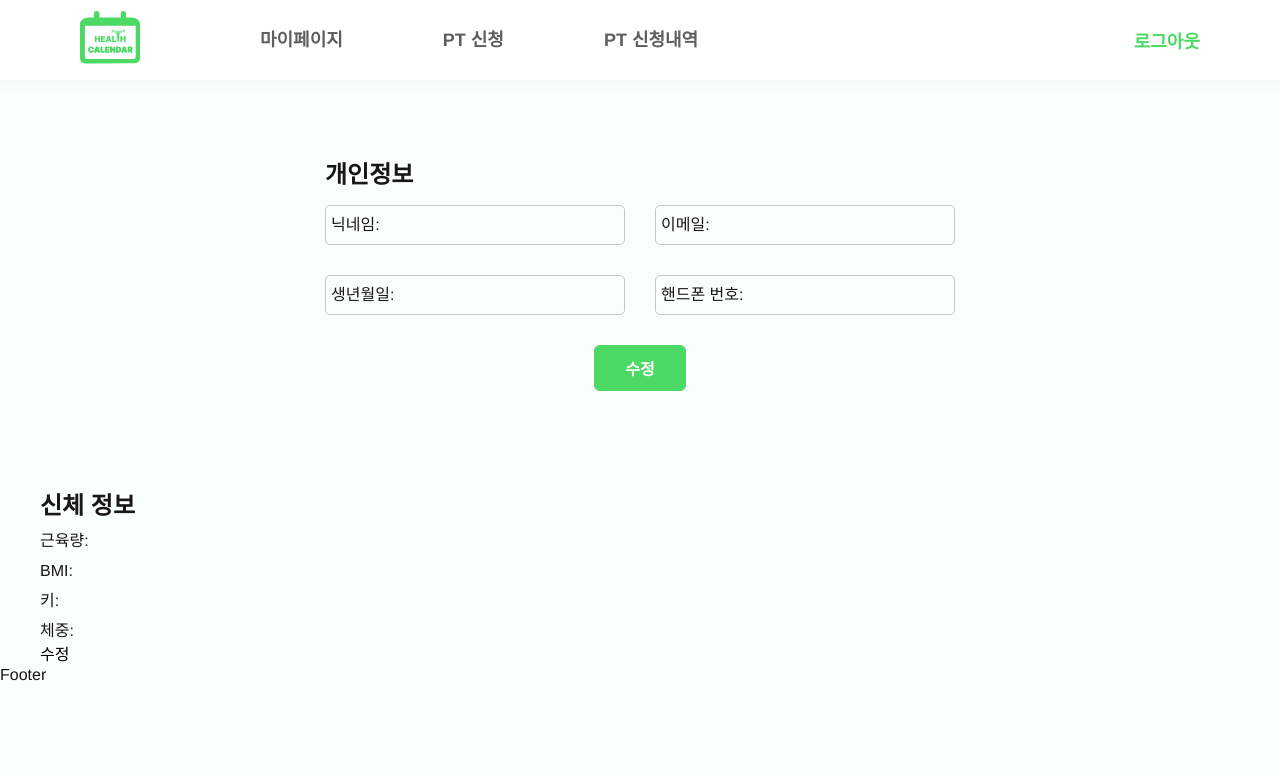
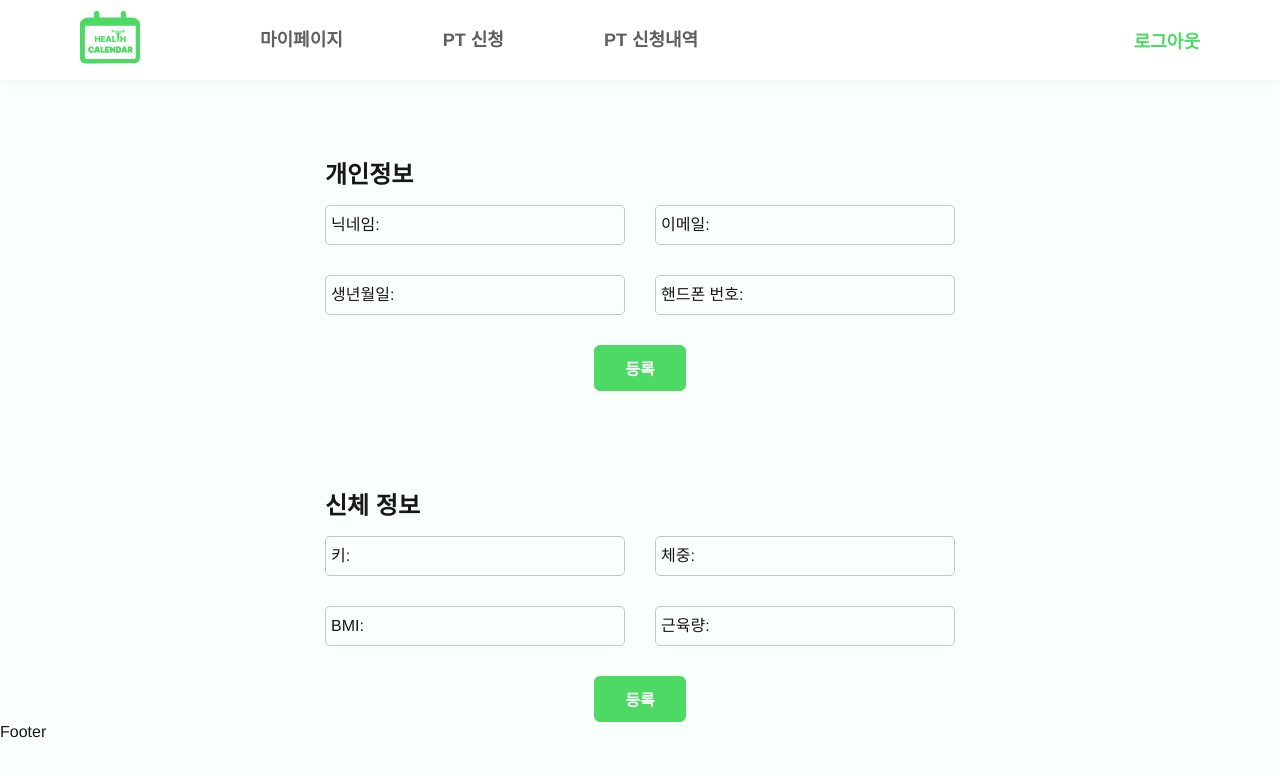
Before and after one commit to YuHyeonWook/health, a React (Vite) app: page /mypage in a window 1280 px wide. Shown: the top 776 px of the page. Built offline with nearby package versions, Linux system fonts and the light colour scheme; no server answers; the database is empty; a web font is replaced by a local one.

Commit message:
design: 스타일 컴포넌트 수정함

```diff
--- a/src/components/UserInBoby.tsx
+++ b/src/components/UserInBoby.tsx
@@ -3,6 +3,14 @@ import { ref, get } from 'firebase/database';
 import styled from 'styled-components';
 import { auth, db } from '@/firebase';
 import UserInBodyModal from '@/components/UserInBobyModal';
+import {
+  BtnBox,
+  UserInformationBox,
+  UserInformationContainer,
+  UserInformationH2,
+  UserInformationSpan,
+} from '@/styles/userInformation';
+import Button from './Button';
 
 const UserInBody = () => {
   const [isModalOpen, setIsModalOpen] = useState<boolean>(false);
@@ -42,24 +50,23 @@ const UserInBody = () => {
 
   return (
     <>
-      <UserBodyBox>
-        <h2>신체 정보</h2>
-        <p>근육량: {userBodyData.muscleMass}</p>
-        <p>BMI: {userBodyData.bmi}</p>
-        <p>키: {userBodyData.height}</p>
-        <p>체중: {userBodyData.weight}</p>
-      </UserBodyBox>
-      <button onClick={openModal}>수정</button>
+      <UserInformationContainer>
+        <main>
+          <UserInformationH2>신체 정보</UserInformationH2>
+          <UserInformationBox>
+            <UserInformationSpan>키: {userBodyData.height}</UserInformationSpan>
+            <UserInformationSpan>체중: {userBodyData.weight}</UserInformationSpan>
+            <UserInformationSpan>BMI: {userBodyData.bmi}</UserInformationSpan>
+            <UserInformationSpan>근육량: {userBodyData.muscleMass}</UserInformationSpan>
+          </UserInformationBox>
+        </main>
+        <BtnBox>
+          <Button onClick={openModal}>등록</Button>
+        </BtnBox>
+      </UserInformationContainer>
       <UserInBodyModal isOpen={isModalOpen} onClose={closeModal} setUserBodyData={setUserBodyData} />
     </>
   );
 };
 
 export default UserInBody;
-
-const UserBodyBox = styled.div`
-  margin-top: 10rem;
-  display: flex;
-  flex-direction: column;
-  gap: 1rem;
-`;
--- a/src/components/UserInfo.tsx
+++ b/src/components/UserInfo.tsx
@@ -5,6 +5,13 @@ import { ref, get } from 'firebase/database';
 import { auth, db } from '@/firebase';
 import Button from '@/components/Button';
 import { UserInfoData } from '@/lib/types/userInformation';
+import {
+  BtnBox,
+  UserInformationBox,
+  UserInformationContainer,
+  UserInformationH2,
+  UserInformationSpan,
+} from '@/styles/userInformation';
 
 const UserInfo = () => {
   const [isModalOpen, setIsModalOpen] = useState<boolean>(false);
@@ -46,23 +53,23 @@ const UserInfo = () => {
 
   return (
     <>
-      <UserInfoContainer>
+      <UserInformationContainer>
         <main>
-          <PrivateH2>개인정보</PrivateH2>
+          <UserInformationH2>개인정보</UserInformationH2>
           <ProfileBox>
             {userInfoData.photoURL && <ProfileImage src={userInfoData.photoURL} alt="프로필 이미지" />}
           </ProfileBox>
-          <UserInfoBox>
-            <UserInfoSpan>닉네임: {userInfoData.userName}</UserInfoSpan>
-            <UserInfoSpan>이메일: {userInfoData.email}</UserInfoSpan>
-            <UserInfoSpan>생년월일: {userInfoData.birthday}</UserInfoSpan>
-            <UserInfoSpan>핸드폰 번호: {userInfoData.phoneNumber}</UserInfoSpan>
-          </UserInfoBox>
+          <UserInformationBox>
+            <UserInformationSpan>닉네임: {userInfoData.userName}</UserInformationSpan>
+            <UserInformationSpan>이메일: {userInfoData.email}</UserInformationSpan>
+            <UserInformationSpan>생년월일: {userInfoData.birthday}</UserInformationSpan>
+            <UserInformationSpan>핸드폰 번호: {userInfoData.phoneNumber}</UserInformationSpan>
+          </UserInformationBox>
         </main>
         <BtnBox>
-          <Button onClick={openModal}>수정</Button>
+          <Button onClick={openModal}>등록</Button>
         </BtnBox>
-      </UserInfoContainer>
+      </UserInformationContainer>
       <UserInfoModal isOpen={isModalOpen} onClose={closeModal} setUserInfoData={setUserInfoData} />
     </>
   );
@@ -82,37 +89,3 @@ const ProfileImage = styled.img`
   border-radius: 20%;
   margin: 2rem auto;
 `;
-
-const PrivateH2 = styled.h2`
-  display: flex;
-  justify-content: flex-start;
-  margin-bottom: 1.5rem;
-`;
-
-const UserInfoContainer = styled.div`
-  display: flex;
-  flex-direction: column;
-  justify-content: center;
-  align-items: center;
-  gap: 1rem;
-`;
-
-const UserInfoBox = styled.div`
-  display: grid;
-  grid-template-columns: 1fr 1fr;
-  gap: 3rem;
-`;
-
-const UserInfoSpan = styled.span`
-  border: 1px solid var(--color-gray-light);
-  border-radius: 0.5rem;
-  padding: 0.5rem;
-  width: 30rem;
-  height: 4rem;
-  display: flex;
-  align-items: center;
-`;
-
-const BtnBox = styled.div`
-  margin-top: 2rem;
-`;
--- a/src/pages/MyPage.tsx
+++ b/src/pages/MyPage.tsx
@@ -1,13 +1,24 @@
 import UserInBody from '@/components/UserInBoby';
 import UserInfo from '@/components/UserInfo';
+import styled from 'styled-components';
 
 const MyPage = () => {
   return (
     <>
-      <UserInfo />
-      <UserInBody />
+      <UserInfomationBox>
+        <UserInfo />
+        <UserInBody />
+      </UserInfomationBox>
     </>
   );
 };
 
 export default MyPage;
+
+const UserInfomationBox = styled.div`
+  display: flex;
+  flex-direction: column;
+  justify-content: center;
+  align-items: center;
+  gap: 10rem;
+`;
--- /dev/null
+++ b/src/styles/userInformation.ts
@@ -0,0 +1,35 @@
+import styled from 'styled-components';
+
+export const UserInformationContainer = styled.div`
+  display: flex;
+  flex-direction: column;
+  justify-content: center;
+  align-items: center;
+  gap: 1rem;
+`;
+
+export const UserInformationH2 = styled.h2`
+  display: flex;
+  justify-content: flex-start;
+  margin-bottom: 1.5rem;
+`;
+
+export const UserInformationBox = styled.div`
+  display: grid;
+  grid-template-columns: 1fr 1fr;
+  gap: 3rem;
+`;
+
+export const UserInformationSpan = styled.span`
+  border: 1px solid var(--color-gray-light);
+  border-radius: 0.5rem;
+  padding: 0.5rem;
+  width: 30rem;
+  height: 4rem;
+  display: flex;
+  align-items: center;
+`;
+
+export const BtnBox = styled.div`
+  margin-top: 2rem;
+`;
```
